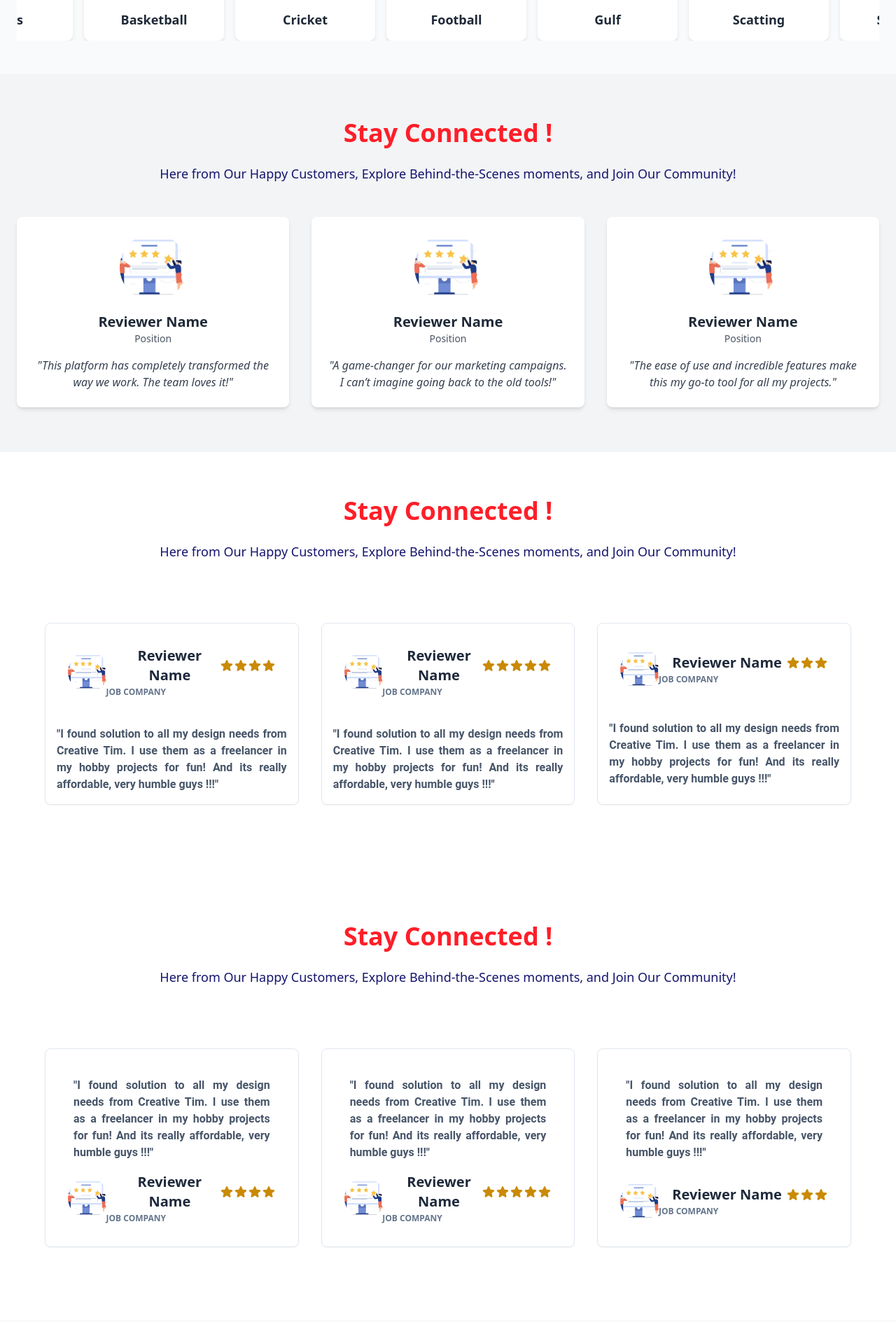
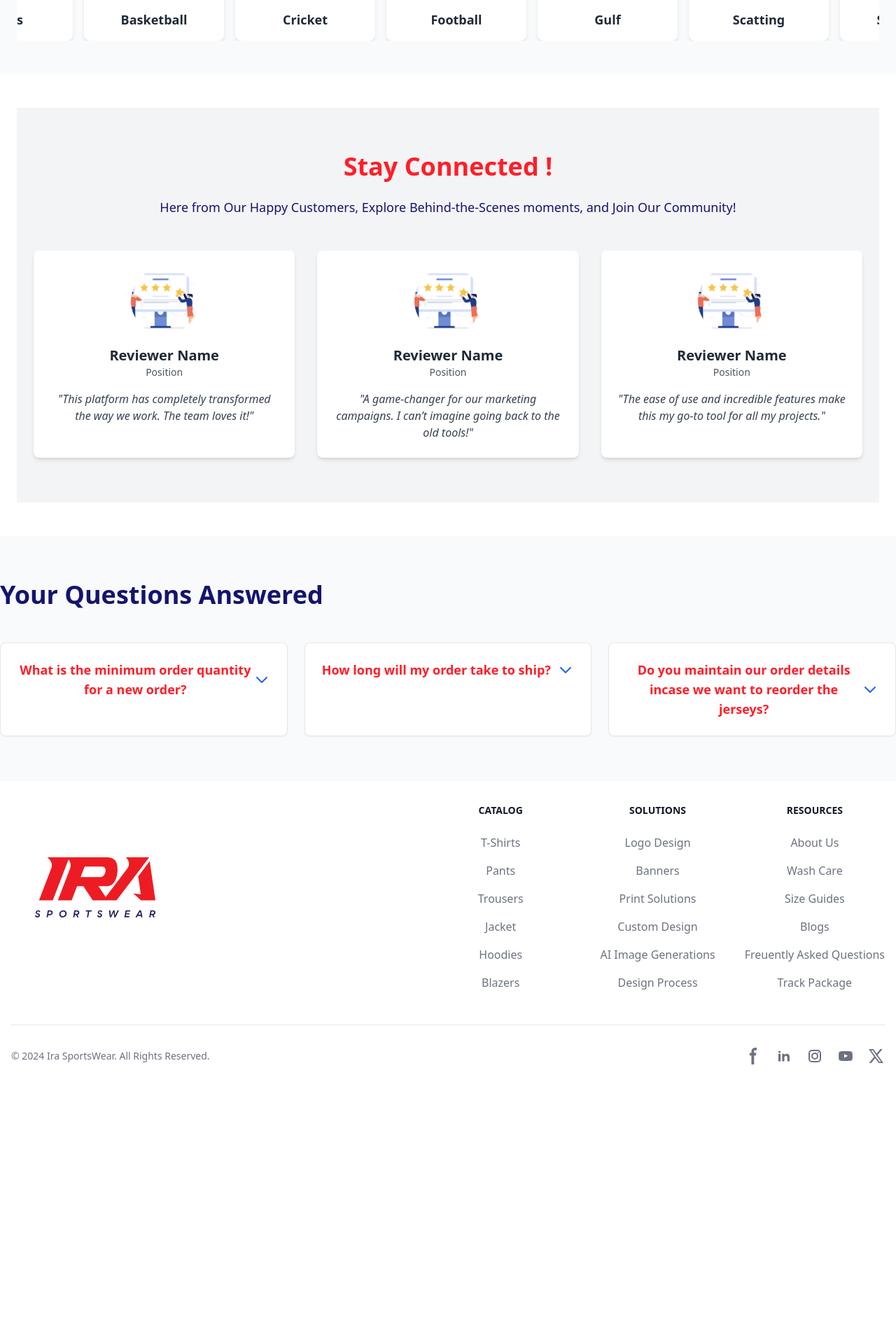
Before and after one commit to sajeesolutions/ira-sportswear, a React (Create React App) app: page / in a window 1280 px wide. Shown: the part 2911-4800 px from the top of the page at 70% size. After the commit the page ends 4464 px from the top, so only its background shows below. Built offline with nearby package versions, Linux system fonts and the light colour scheme.

Commit message:
testimonial tets

```diff
--- a/src/App.js
+++ b/src/App.js
@@ -36,33 +36,16 @@ function App() {
       <Sports />
     </div>
 
-    <div className="bg-cover">
+    <div className="bg-cover py-12 px-6">
       <Testimonials />
     </div>
 
-    <div className="bg-cover">
-      <Testimonials2 />
-    </div>
 
-    <div className="bg-cover">
-      <Testimonials3 />
-    </div>
 
     <div className="w-full text-center rounded-lg h-100">
       <Faqsection />
     </div>
 
-    <div className="w-full text-center rounded-lg h-100">
-      <Faqsection2 />
-    </div>
-
-    <div className="w-full text-center rounded-lg h-100">
-
-    </div>
-
-    <div className="text-center rounded-lg h-100">
-
-    </div>
 
     <div className="text-center rounded-lg h-100 border-t-iraprimary">
       <Footer />
```
